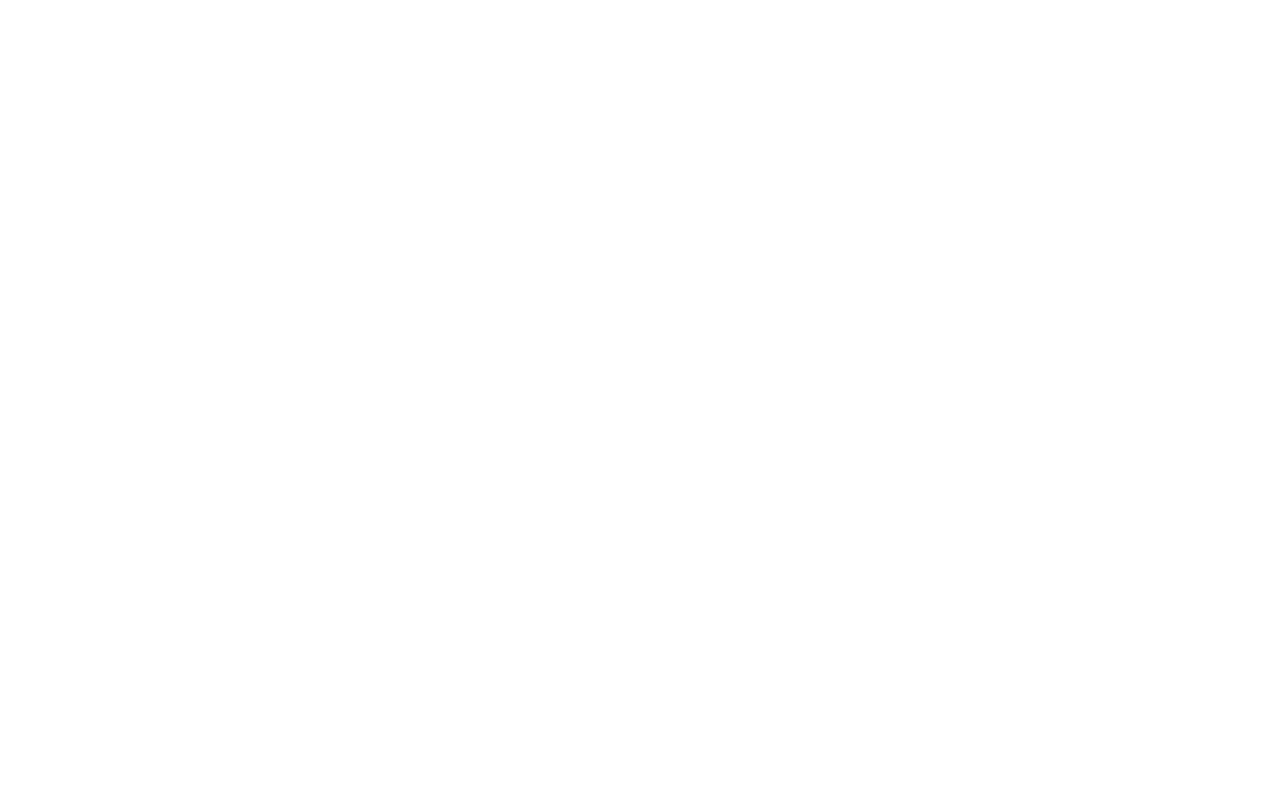
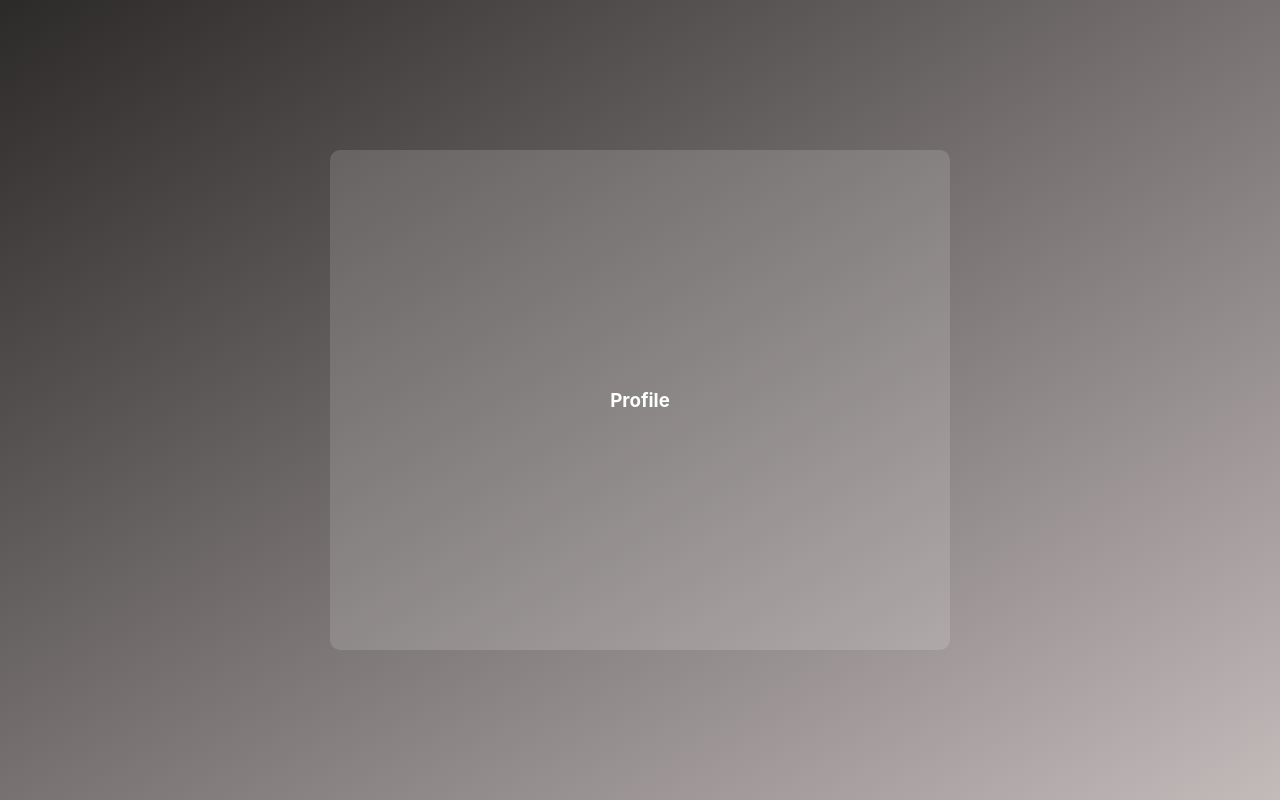
Before and after one commit to asaduzzaman599/thirdparty-authentication-with-firebase, a React (Create React App) app: page /profile in a window 1280 px wide. Built offline with nearby package versions, Linux system fonts and the light colour scheme.

Commit message:
auth added

```diff
--- a/src/App.js
+++ b/src/App.js
@@ -4,18 +4,25 @@
 import SignIn from './Components/SignIn/SignIn';
 import Profile from './Components/Profile/Profile';
 import { createContext, useState } from 'react';
+import app from './firebase.init';
+import { getAuth } from "firebase/auth";
 
-  const UserContext = createContext();
+export const UserContext = createContext();
+export const AuthContext = createContext()
+
 
 function App() {
-    const [user,setUser] = useState({});
+  const auth = getAuth(app);
+  const [user, setUser] = useState({});
   return (
-    <UserContext.Provider  value={[user,setUser]}>
+    <AuthContext.Provider value={auth}>
+      <UserContext.Provider value={[user, setUser]}>
         <Routes>
           <Route path='/' element={<SignIn></SignIn>}></Route>
           <Route path='/profile' element={<Profile></Profile>}></Route>
         </Routes>
       </UserContext.Provider>
+    </AuthContext.Provider>
   );
 }
 
--- a/src/Components/Profile/Profile.css
+++ b/src/Components/Profile/Profile.css
@@ -0,0 +1,31 @@
+.profile{
+    min-height: 100vh;
+    width: 100%;
+    padding: 20px;
+    background-image: linear-gradient(to bottom right, rgb(44, 41, 41), rgb(195, 186, 186));
+    display: flex;
+    align-items: center;
+    justify-content: center;
+    box-sizing: border-box;
+}
+.profile-container{
+    width: 50%;
+    height: 500px;
+    background: rgba(255, 255, 255, 0.141);
+    border-radius: 10px;
+    display: flex;
+    flex-direction: column;
+    justify-content: center;
+    align-items: center;
+}
+
+
+h3{
+    color:white;
+}
+
+@media screen and (max-width:550px) {
+    .signin-container{
+        width: 80%;
+    }
+}
--- a/src/Components/Profile/Profile.js
+++ b/src/Components/Profile/Profile.js
@@ -3,8 +3,11 @@
 
 const Profile = () => {
     return (
-        <div>
-            <h3>profile</h3>
+        <div className='profile'>
+            <div className="profile-container">
+            <h3>Profile</h3>
+            </div>
+
         </div>
     );
 };
--- a/src/Components/SignIn/SignIn.js
+++ b/src/Components/SignIn/SignIn.js
@@ -1,6 +1,8 @@
-import React from 'react';
+import React, { useContext } from 'react';
+import { AuthContext } from '../../App';
 import './SignIn.css'
 const SignIn = () => {
+    const auth = useContext(AuthContext);
     return (
         <div className='sign-in'>
             <div className="signin-container">
--- a/src/firebase.init.js
+++ b/src/firebase.init.js
@@ -2,7 +2,8 @@
 
 // TODO: Replace the following with your app's Firebase project configuration
 const firebaseConfig = {
-  //...
+
+
 };
 
 const app = initializeApp(firebaseConfig);
```
Lines whose indentation alone changed are shown as unchanged.
